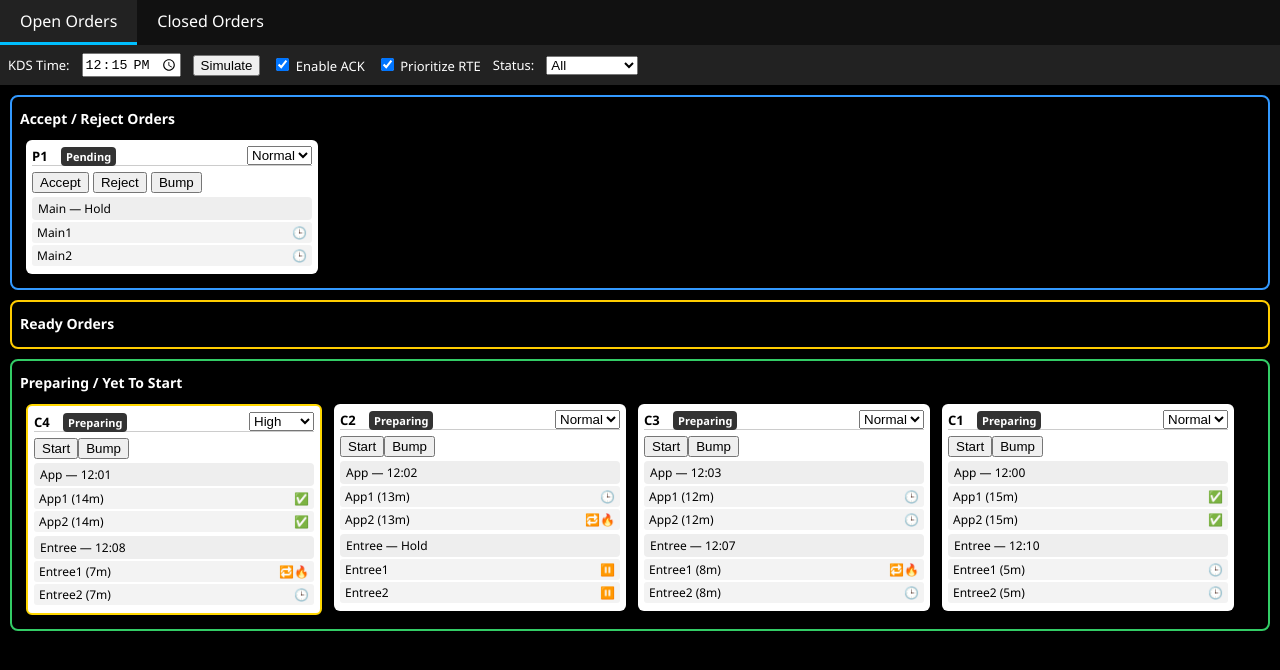
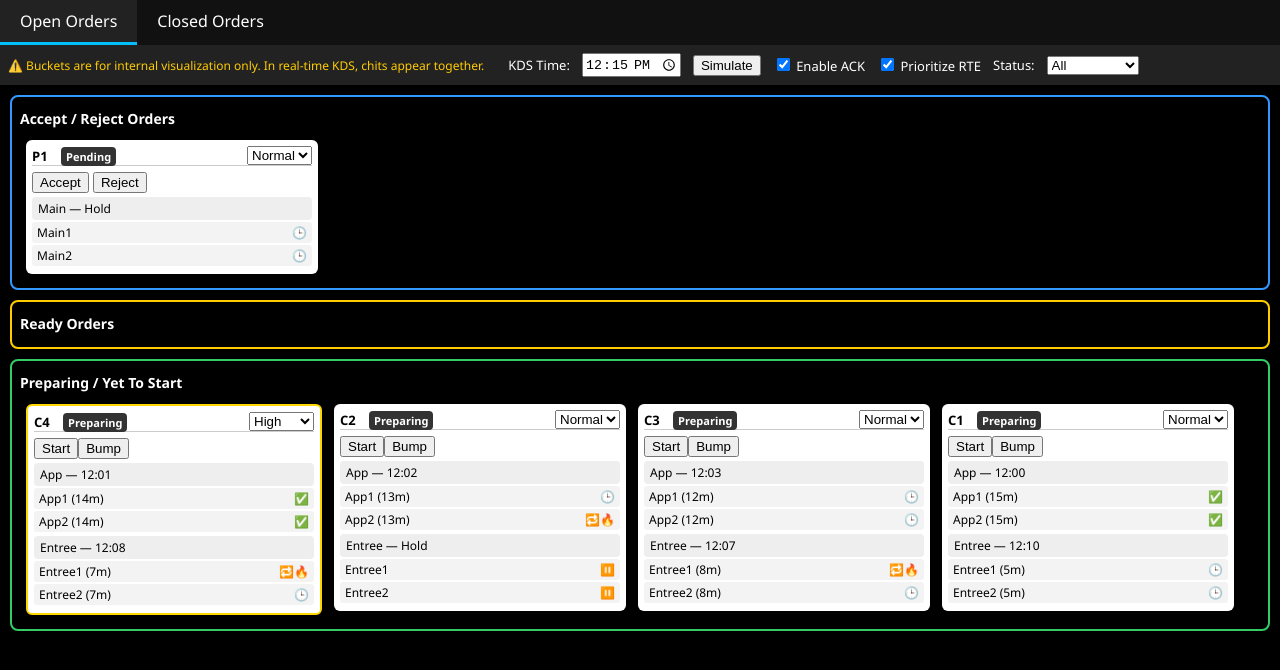
Before and after one commit to mkspotify100001-glitch/KDS_Changes, a plain HTML site: page index.html in a window 1280 px wide. Drawn offline with Linux system fonts and the light colour scheme.

Commit message:
Update index.html

```diff
--- a/index.html
+++ b/index.html
@@ -154,7 +154,14 @@ button,select,input{
 <!-- CONTROLS -->
 
 <div class="controls">
-
+  <span style="
+    color:#ffcc00;
+    font-size:12px;
+    margin-right:12px;
+  ">
+    ⚠️ Buckets are for internal visualization only.
+    In real-time KDS, chits appear together.
+  </span>
   <label>KDS Time:</label>
   <input type="time" id="simTime" value="12:15">
 
@@ -577,13 +584,15 @@ function draw(c,time){
   }
 
 
+if(c.accepted){
+
   const b=document.createElement('button');
   b.textContent='Bump';
 
   b.onclick=()=>bump(c.id);
 
   ctrl.appendChild(b);
-
+}
 
   if(
     s==='Ready' &&
@@ -752,6 +761,8 @@ function bump(id){
 
   const c=OPEN.find(x=>x.id===id);
 
+  let wasReady = getStatus(c)==='Ready';
+
   c.courses.forEach(co=>{
     co.items.forEach(i=>{
 
@@ -762,6 +773,10 @@ function bump(id){
     });
   });
 
+  // If order just became Ready, capture bump time
+  if(!wasReady && getStatus(c)==='Ready'){
+    c.readyAt = Date.now();
+  }
 
   if(
     getStatus(c)==='Ready' &&
@@ -773,6 +788,7 @@ function bump(id){
 
   render();
 }
+
 
 
 function setPriority(id,v){
```
